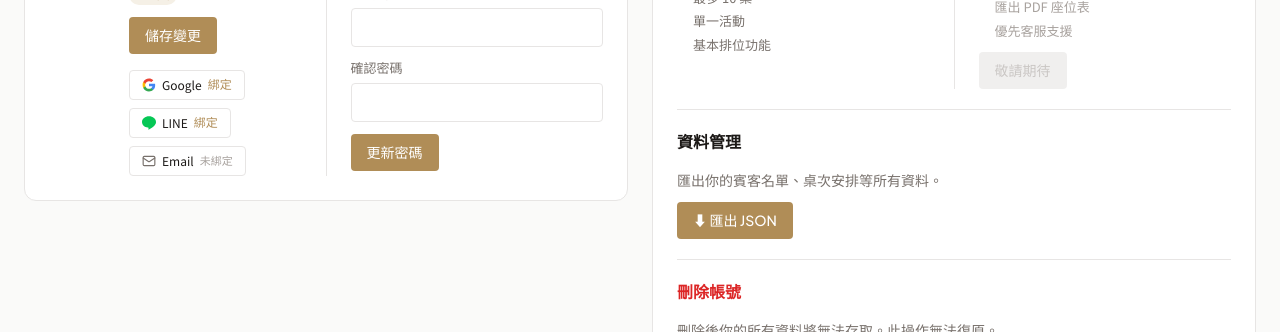
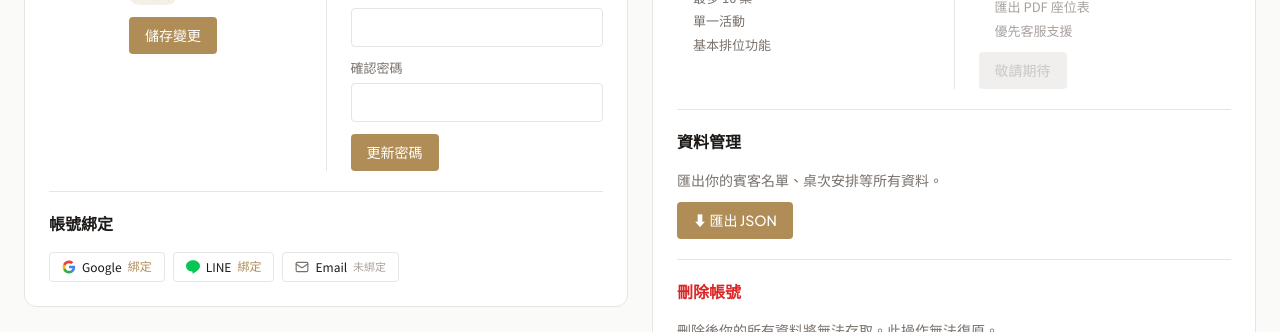
Before and after one commit to sheepht/seatern, a React (Vite) app in the folder packages/web/: page /workspace/settings in a window 1280 px wide. Shown: the part 235-567 px from the top of the page. Built offline with nearby package versions, Linux system fonts and the light colour scheme; no server answers.

Commit message:
tweak: 帳號綁定移回個人資料+帳號安全下方，用分隔線隔開
Co-Authored-By: Claude Opus 4.6 (1M context) <noreply@anthropic.com>

```diff
--- a/packages/web/src/pages/SettingsPage.tsx
+++ b/packages/web/src/pages/SettingsPage.tsx
@@ -188,19 +188,6 @@ export default function SettingsPage() {
                         <button onClick={handleSaveName} disabled={savingName} className="btn-primary">{savingName ? '儲存中...' : '儲存變更'}</button>
                         {nameMsg && <span className="text-[13px]" style={{ color: nameMsg.type === 'success' ? 'var(--success)' : 'var(--error)' }}>{nameMsg.text}</span>}
                       </div>
-                      {/* 帳號綁定 */}
-                      <div className="mt-4 flex gap-2 flex-wrap">
-                        <LinkPill icon={<GoogleIcon />} label="Google"
-                          linked={!!linkedGoogle} loading={unlinking === 'google'} canUnlink={linkedCount > 1}
-                          onLink={handleLinkGoogle} onUnlink={() => handleUnlinkGoogle(linkedGoogle)} />
-                        <LinkPill icon={<LineIcon />} label="LINE"
-                          linked={linkedLine} loading={unlinking === 'line'} canUnlink={linkedCount > 1}
-                          onLink={handleLinkLine} onUnlink={handleUnlinkLine} />
-                        <div className="flex items-center gap-1.5 px-3 py-1.5 rounded text-xs border border-[var(--border)]">
-                          <EmailIcon /><span>Email</span>
-                          <span className="text-[11px]" style={{ color: 'var(--text-muted)' }}>{linkedEmail ? '已綁定' : '未綁定'}</span>
-                        </div>
-                      </div>
                     </div>
                   </div>
                 </div>
@@ -230,6 +217,23 @@ export default function SettingsPage() {
                     </div>
                   </div>
                 )}
+              </div>
+
+              {/* 帳號綁定 */}
+              <div className="border-t border-[var(--border)] mt-5 pt-5">
+                <h2 className="card-title">帳號綁定</h2>
+                <div className="flex gap-2 flex-wrap">
+                  <LinkPill icon={<GoogleIcon />} label="Google"
+                    linked={!!linkedGoogle} loading={unlinking === 'google'} canUnlink={linkedCount > 1}
+                    onLink={handleLinkGoogle} onUnlink={() => handleUnlinkGoogle(linkedGoogle)} />
+                  <LinkPill icon={<LineIcon />} label="LINE"
+                    linked={linkedLine} loading={unlinking === 'line'} canUnlink={linkedCount > 1}
+                    onLink={handleLinkLine} onUnlink={handleUnlinkLine} />
+                  <div className="flex items-center gap-1.5 px-3 py-1.5 rounded text-xs border border-[var(--border)]">
+                    <EmailIcon /><span>Email</span>
+                    <span className="text-[11px]" style={{ color: 'var(--text-muted)' }}>{linkedEmail ? '已綁定' : '未綁定'}</span>
+                  </div>
+                </div>
               </div>
             </div>
           </div>
```
